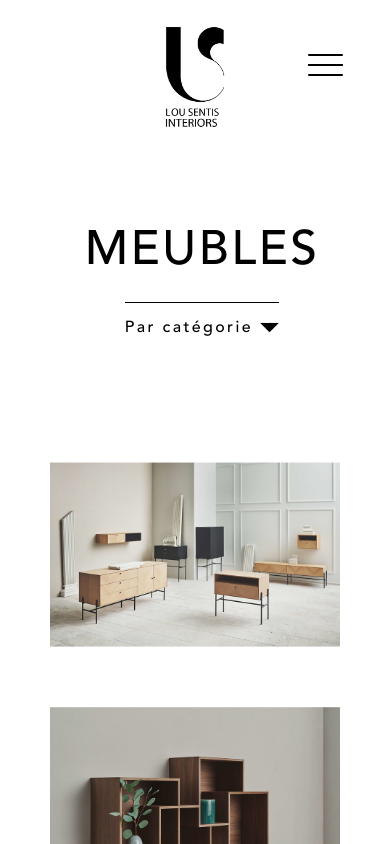
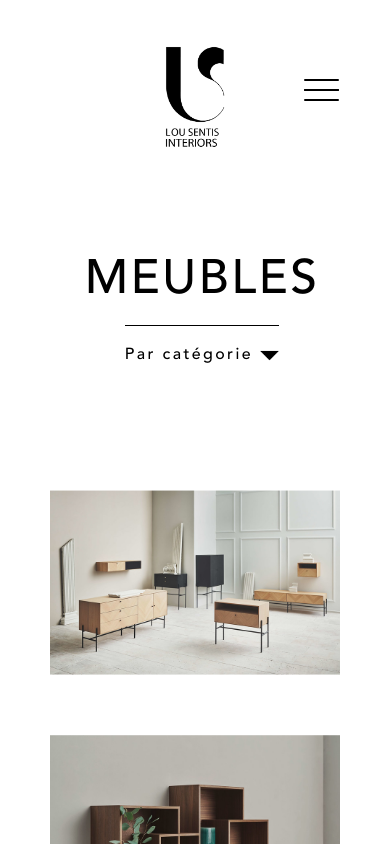
Before and after one commit to NicolasBors/Lou-Sentis-Interiors, a React (Create React App) app: page /mobilier/meubles in a window 390 px wide. Shown: the top 844 px of the page. Built offline with nearby package versions, Linux system fonts and the light colour scheme; the HTML template or start-up script is replaced by a standard one.

Commit message:
Finished menu-burger, made contact form functional, created node index with nodemailer

```diff
--- a/package.json
+++ b/package.json
@@ -7,6 +7,9 @@
     "@testing-library/react": "^9.4.0",
     "@testing-library/user-event": "^7.2.1",
     "axios": "^0.19.2",
+    "cors": "^2.8.5",
+    "express": "^4.17.1",
+    "nodemailer": "^6.4.6",
     "react": "^16.12.0",
     "react-addons-css-transition-group": "^15.6.2",
     "react-dom": "^16.12.0",
--- a/src/components/DisplayContent.js
+++ b/src/components/DisplayContent.js
@@ -11,6 +11,7 @@ const DisplayContent = props => {
 
     const images = props.content.image
 
+    const [contentType, setContentType] = useState('')
     const [filteredImages, setFilteredImages] = useState(images.slice())
     const [fullImages, setFullImages] = useState(filteredImages.slice())
     const [selectedImage, setSelectedImage] = useState(0)
@@ -31,6 +32,13 @@ const DisplayContent = props => {
     useEffect(() => {
         window.scrollTo(0, 0)
     }, [props.view])
+
+    useEffect(() => (
+        props.view === 'ACCESSOIRES' || props.view === 'ASSISES' || props.view === 'LUMINAIRES' || props.view === 'MEUBLES' ?
+            setContentType('mobilier')
+            :
+            setContentType('réalisation')
+    ), [props.view])
 
     useEffect(() => {
         setFilters('Par catégorie')
@@ -129,7 +137,7 @@ const DisplayContent = props => {
             <div className='displaycontent-content'>
                 <div className='displaycontent-container'>
                     <div className='displaycontent-gallery'>
-                        <div className='displaycontent-title'>
+                        <div className={`displaycontent-title ${contentType === 'mobilier' ? 'mobilier-title' : 'realisation-title'}`}>
                             <h1>{props.view}</h1>
                             {
                                 props.view === 'ACCESSOIRES' || props.view === 'ASSISES' || props.view === 'LUMINAIRES' || props.view === 'MEUBLES' ?
--- a/src/components/MenuBurger.js
+++ b/src/components/MenuBurger.js
@@ -1,8 +1,13 @@
-import React, { useEffect } from 'react'
+import React, { useState, useEffect } from 'react'
 
 import './css/MenuBurger.css'
 
+import scrollArrow from '../assets/scrollArrow.png'
+
 const MenuBurger = ({ sections, subSections, menu, setMenu, history, match }) => {
+
+    const [subMenu1, setSubMenu1] = useState(false)
+    const [subMenu2, setSubMenu2] = useState(false)
 
     const toggleMenu = () => {
         setMenu(!menu)
@@ -16,7 +21,7 @@ const MenuBurger = ({ sections, subSections, menu, setMenu, history, match }) =>
 
     return (
         <>
-            <div className={menu ? "open-menu-container menu-container" : "menu-container"} onClick={toggleMenu}>
+            <div className={menu ? "open-menu-container menu-container" : "menu-container"} onClick={() => { toggleMenu(); setSubMenu1(false); setSubMenu2(false); }}>
                 <div className="bar1"></div>
                 <div className="mbar">
                     <div className="mbar1"></div>
@@ -24,19 +29,58 @@ const MenuBurger = ({ sections, subSections, menu, setMenu, history, match }) =>
                 </div>
                 <div className="bar3"></div>
             </div>
-            <div onClick={() => toggleMenu()} className={menu ? 'burger-background' : ''}>
+            <div className={menu ? 'burger-background' : ''}>
                 <div className={menu ? "open-menu-burger menu-burger" : "menu-burger"}>
                     {sections.map(({ id, ...sectionProps }) =>
                         (
                             <div className={`burger-item-container${id}`}>
-                                <p className='burger-menu-item'
-                                    onClick={() => history.push(`${match.url}${sectionProps.linkUrl}`)}
-                                >{sectionProps.title}</p>
-                                <div className={`buerger-item-sub-container${id}`} >
+                                <div className='burger-title-container' onClick={
+                                    sectionProps.title === 'RÉALISATION' ?
+                                        subMenu1 ?
+                                            () => {toggleMenu(); history.push(`${match.url}${sectionProps.linkUrl}`);}
+                                            :
+                                            () => setSubMenu1(true)
+                                        :
+                                        sectionProps.title === 'MOBILIER' ?
+                                            subMenu2 ?
+                                                () => {toggleMenu(); history.push(`${match.url}${sectionProps.linkUrl}`);}
+                                                :
+                                                () => setSubMenu2(true)
+                                            :
+                                            null
+                                }>
+                                    <p className='burger-menu-item'
+
+                                    >{sectionProps.title}</p>
+                                    {id === 1 ?
+                                        <img className={subMenu1 ? 'burger-top-arrow' : 'burger-down-arrow'} src={scrollArrow} alt='More' />
+                                        :
+                                        id === 2 ?
+                                            <img className={subMenu2 ? 'burger-top-arrow' : 'burger-down-arrow'} src={scrollArrow} alt='More' />
+                                            :
+                                            null}
+                                </div>
+                                <div className={
+                                    id === 1 ?
+                                        subMenu1 ?
+                                            `burger-item-sub-container${id}-open`
+                                            :
+                                            `burger-item-sub-container${id}`
+                                        :
+                                        id === 2 ?
+                                            subMenu2 ?
+                                                `burger-item-sub-container${id}-open`
+                                                :
+                                                `burger-item-sub-container${id}`
+                                            :
+                                            `burger-item-sub-container${id}`
+                                } >
                                     {subSections.filter(subSection => subSection.section === sectionProps.title).map(
                                         ({ id, ...subSectionProps }) => (
                                             <p className='burger-item-sub'
-                                                onClick={() => history.push(`${match.url}${subSectionProps.linkUrl}`)}
+                                                onClick={
+                                                    () => {toggleMenu(); history.push(`${match.url}${subSectionProps.linkUrl}`);}
+                                                }
                                             >{subSectionProps.title}</p>))
                                     }
                                 </div>
--- a/src/components/Navbar.js
+++ b/src/components/Navbar.js
@@ -121,6 +121,8 @@ const Navbar = ({ menu, setMenu, match, history }) => {
                         setMenu={setMenu}
                         sections={sections}
                         subSections={subSections}
+                        history={history}
+                        match={match}
                     />
                     :
                     <div className='navbar'>
--- a/src/components/css/ContactForm.css
+++ b/src/components/css/ContactForm.css
@@ -13,6 +13,7 @@
 	right: 0;
 	top: 250px;
 	bottom: 0;
+	letter-spacing: 2px;
 }
 
 #contact-form-div {
--- a/src/components/css/DisplayContent.css
+++ b/src/components/css/DisplayContent.css
@@ -27,24 +27,31 @@
     display: flex;
     flex-direction: column;
     justify-content: center;
-    align-items: center;
     float: left;
     width: 45%;
     margin: 0;
-    padding: 150px 2% 1% 2%;
-    line-height: 0px;
+    padding: 100px 2% 1% 2%;
+    line-height: normal;
+    max-height: 100px;
+}
+
+.mobilier-title {
+    align-items: center;
+    text-align: left;
+}
+
+.realisation-title {
+    align-items: flex-end;
+    text-align: right;
 }
 
 .displaycontent-title h1 {
     font-size: 3rem;
-    margin-bottom: 50px;
-    white-space: nowrap;
+    margin-bottom: 15px;
 }
 
-.student-title {
-    font-size: 3.5rem !important;
-    margin-bottom: 50px;
-    white-space: nowrap;
+.realisation-title h1 {
+    padding-left: 50%;
 }
 
 .displaycontent-title p {
@@ -52,17 +59,19 @@
 }
 
 .displaycontent-description {
-    margin-top: 20px;
+    margin-top: 5px;
+    padding-left: 50%;
 }
 
 .displaycontent-filters {
     display: flex;
-    padding-top: 15px;
+    padding-top: 20px;
     border-top: 1px solid black;
     cursor: pointer;
     position: relative;
     min-width: 118px;
     justify-content: center;
+    text-align: left;
 }
 
 .displaycontent-down-arrow {
@@ -102,17 +111,20 @@
     transition: ease 0.5s;
     overflow-x: hidden;
     width: max-content;
-    box-shadow: 9px 10px 9px 0px grey;
+    /* box-shadow: 9px 10px 9px 0px grey; */
+    border-bottom: 1px solid black;
+    border-right: 1px solid black;
     padding: 20px 20px 0px 20px;
     transition: ease 400ms;
 }
 
 .displaycontent-select-filter {
-    padding-bottom: 30px;
+    padding-bottom: 15px;
 }
 
 .displaycontent-select-filter:hover {
-    text-shadow: grey 1px 2px 3px;
+    /* text-shadow: grey 1px 2px 3px; */
+    transform: scale(1.05);
 }
 
 .displaycontent-content {
@@ -219,7 +231,7 @@
     z-index: 150;
     letter-spacing: 0.7px;
     display: block;
-    white-space: nowrap;
+    line-height: 40px;
 }
 
 /* TESTS CAROUSELS */
@@ -547,7 +559,20 @@
         width: 100%;
         margin: 0;
         padding: 70px 2% 50px 2%;
-        line-height: 0px;
+        max-height: none;
+    }
+    .displaycontent-title h1 {
+        font-size: 3rem;
+        margin-bottom: 15px;
+        padding-left: 0;
+    }
+    .displaycontent-description {
+        margin-top: 15px;
+        padding-left: 0;
+    }
+    .realisation-title {
+        align-items: center;
+        text-align: center;
     }
     .displaycontent-image-container {
         width: 48%;
@@ -555,15 +580,8 @@
     .displaycontent-image-container:first-of-type {
         width: 98% !important;
     }
-
     .displaycontent-image-container:first-of-type .displaycontent-image-thumbnail {
-        max-width: none ;
-    }
-
-    .student-title {
-        font-size: 2.8rem ;
-        margin-bottom: 50px;
-        white-space: nowrap;
+        max-width: none;
     }
 }
 
@@ -580,11 +598,9 @@
         margin: 15px auto;
         min-width: 300px;
     }
-
     .displaycontent-image-container:first-of-type {
         width: 85% !important;
     }
-
     .displaycontent-title {
         min-width: 320px;
     }
--- a/src/components/css/MenuBurger.css
+++ b/src/components/css/MenuBurger.css
@@ -27,8 +27,8 @@
 
 .menu-container {
   position: fixed;
-  right: 35px;
-  top: 35px;
+  right: 10vw;
+  top: 60px;
   cursor: pointer;
   display: inline-block;
   z-index: 155;
@@ -90,31 +90,21 @@
 
 .burger-menu-item {
   position: relative;
-  margin: 0px 3vw;
+  margin: 0;
   letter-spacing: 0.2rem;
   cursor: pointer;
   font-weight: normal;
+  color: #4d4d4d;
 }
 
-.burger-menu-item:hover {
-  font-weight: bold;
+.burger-title-container:hover .burger-menu-item {
   transition: ease 0.25s;
+  color: black;
 }
 
-.burger-closed-designs-list {
-  position: relative;
-  height: 0px;
-  z-index: 100;
-  top: 1rem;
-  left: 50%;
-  transform: translateX(-50%);
-  background-color: transparent;
-  overflow-x: hidden;
-  width: max-content;
-  letter-spacing: 0px;
-  margin-top: 0px;
-  height: 0;
-  transition: ease 200ms;
+.burger-title-container {
+  display: inline-flex;
+  cursor: pointer;
 }
 
 .burger-menu-home {
@@ -128,20 +118,46 @@
 .burger-menu-title {
   margin: 30px 0px 0px 0px;
   position: relative;
-  cursor: pointer;
 }
 
-.burger-open-designs-list {
+.burger-item-container1, .burger-item-container2, .burger-item-container3, .burger-item-container4 {
+  padding: 10px 0;
+}
+
+.burger-item-sub {
+  cursor: pointer;
+  color: #4d4d4d;
+}
+
+.burger-item-sub:hover {
+  cursor: pointer;
+  transition: color ease 0.25s;
+  color: black;
+}
+
+.burger-item-sub-container1, .burger-item-sub-container2 {
   position: relative;
-  z-index: 90;
+  height: 0px;
+  z-index: 100;
+  top: 1rem;
+  left: 50%;
+  transform: translateX(-50%);
+  background-color: transparent;
+  overflow-x: hidden;
+  width: max-content;
+  letter-spacing: 0px;
+  margin-top: 0px;
+  height: 0;
+}
+
+.burger-item-sub-container1-open, .burger-item-sub-container2-open {
+  position: relative;
   left: 50%;
   transform: translateX(-50%);
   background-color: white;
-  transition: ease 0.5s;
+  transition: ease 0.2s;
   overflow-x: hidden;
   width: max-content;
-  transition: ease 450ms;
-  margin-top: 20px;
   height: auto;
 }
 
@@ -167,22 +183,36 @@
   background: rgba(0, 0, 0, 0.2);
 }
 
-.top-arrow {
-  transform: rotateX(180deg);
-  height: 1.2rem;
-  padding-left: 7px;
-  transition: ease 200ms;
-}
-
 .down-arrow {
   height: 1.2rem;
   padding-left: 7px;
 }
 
-.top-arrow, .down-arrow {
-  filter: invert(0.7);
+.burger-down-arrow {
+  width: 16px;
+  padding-left: 10px;
+  opacity: 0.6;
 }
 
-.burger-menu-designs:hover img {
-  filter: invert(0.1);
+.burger-title-container:hover .burger-down-arrow {
+  opacity: 1;
+  transition: opacity ease 200ms;
 }
+
+.burger-top-arrow {
+  width: 16px;
+  transform: rotateX(180deg);
+  transition: transform ease 200ms;
+  padding-left: 10px;
+  opacity: 0.6;
+}
+
+.burger-title-container:hover .burger-top-arrow {
+  transition: opacity ease 200ms;
+  opacity: 1;
+}
+
+.background-app {
+  filter: blur(50px);
+  opacity: 0.5;
+}
--- a/src/components/css/Start.css
+++ b/src/components/css/Start.css
@@ -19,7 +19,7 @@
 
 .start .logo-after {
     height: 120px;
-    transition: ease 400ms;
+    transition: ease 500ms;
     -webkit-filter: blur(0);
     filter: blur(0);
     overflow: hidden;
@@ -46,9 +46,9 @@
     right: auto; */
     position: fixed;
     left: 50%;
-    top: 80px;
+    top: 100px;
     transform: translate(-50%, -50%);
-    transition: ease 400ms;
+    transition: ease 500ms;
 }
 
 .start .logo-container img, .start .logo-container-after img {
```
Also changed, not shown: src/back-end/index.js (added, +59 -0 lines), src/components/ContactForm.js (+30 -23 lines), src/components/Start.js (+7 -4 lines), src/components/css/Navbar.css (+8 -6 lines), 2 other files (tests, documents, lock files or other folders).
